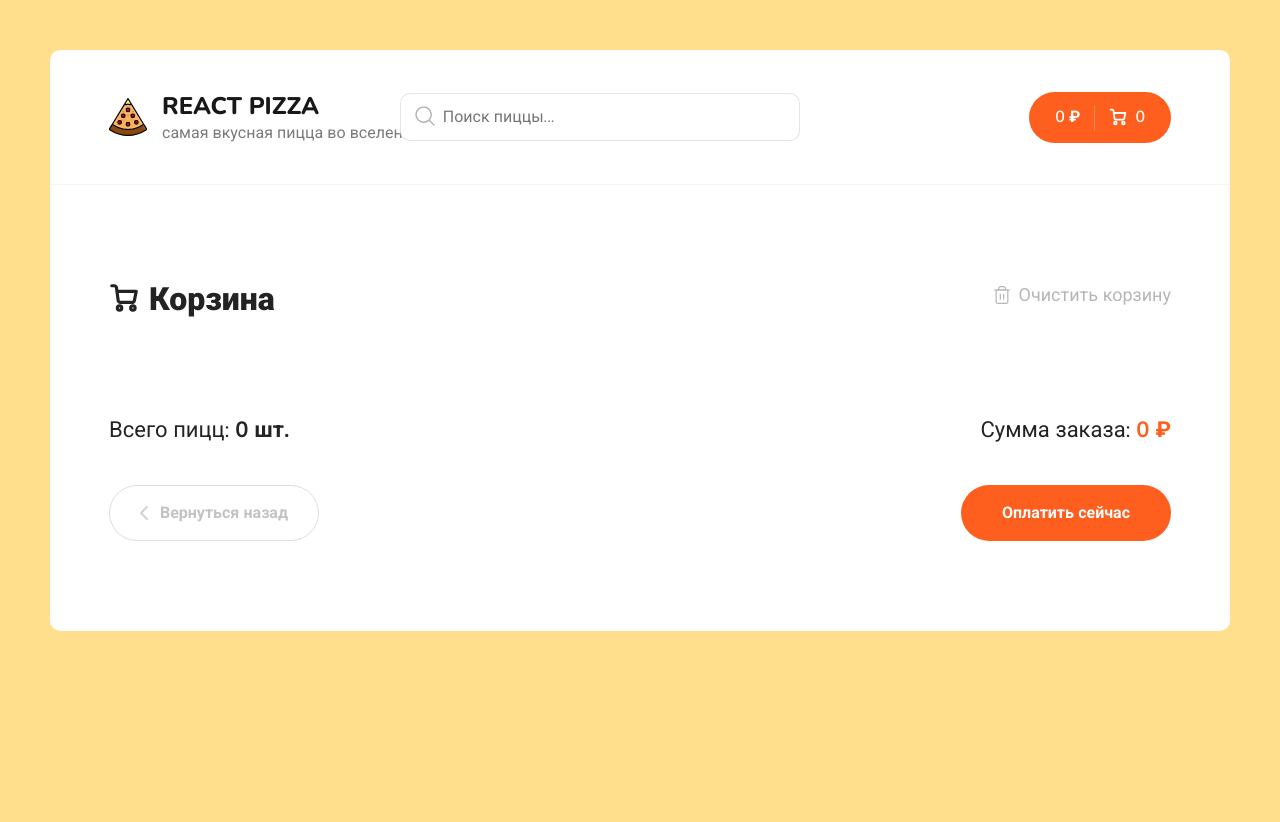
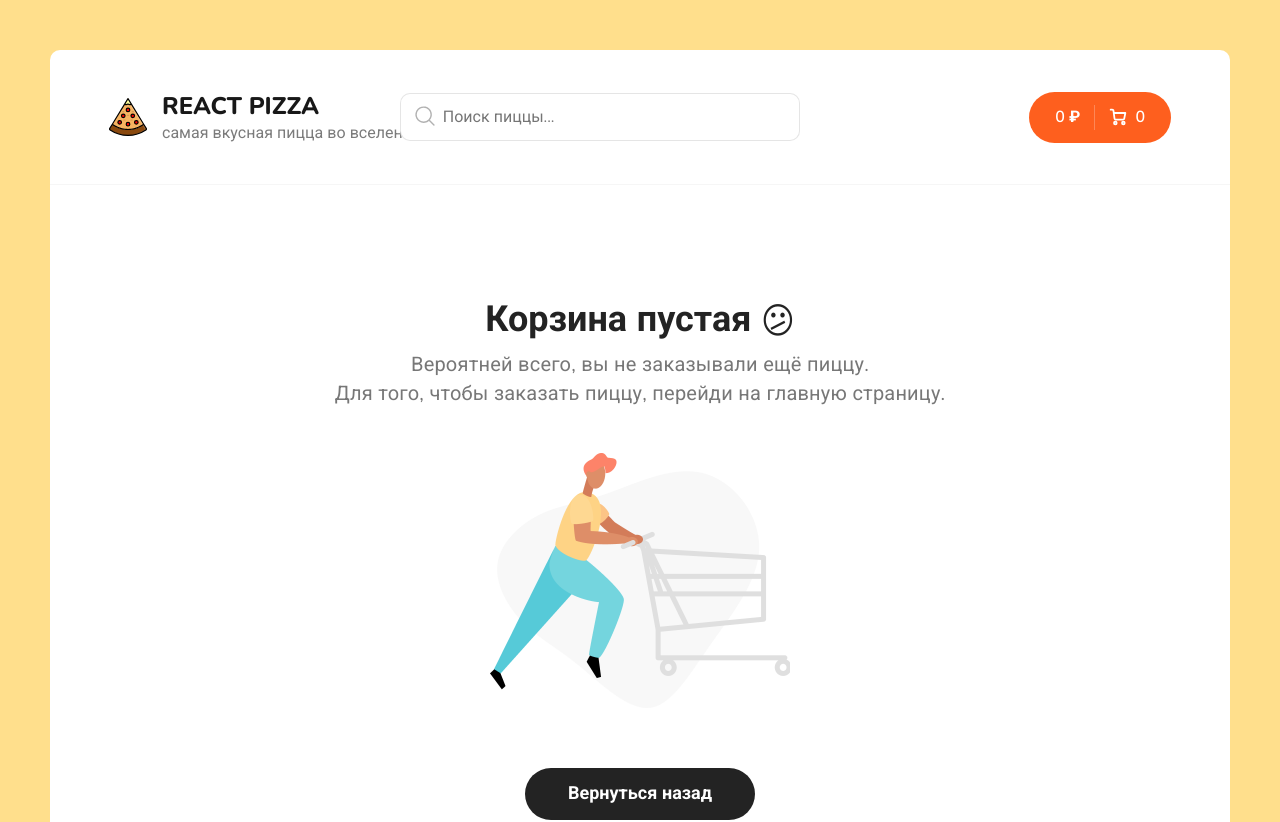
Before and after one commit to MikhailBelov96/Delivery-Food, a React (Create React App) app: page /cart in a window 1280 px wide. Shown: the top 822 px of the page. Before the commit the page ends 800 px from the top, so only its background shows below. Built offline with nearby package versions, Linux system fonts and the light colour scheme.

Commit message:
created empty cart

```diff
--- /dev/null
+++ b/src/components/CartEmpty.jsx
@@ -0,0 +1,25 @@
+import React from 'react';
+import { Link } from 'react-router-dom';
+
+const CartEmpty = () => {
+  return (
+    <>
+      <div class="cart cart--empty">
+        <h2>
+          Корзина пустая <icon>😕</icon>
+        </h2>
+        <p>
+          Вероятней всего, вы не заказывали ещё пиццу.
+          <br />
+          Для того, чтобы заказать пиццу, перейди на главную страницу.
+        </p>
+        <img src="./assets/img/empty-cart.png" alt="Empty cart" />
+        <Link to="/" class="button button--black">
+          <span>Вернуться назад</span>
+        </Link>
+      </div>
+    </>
+  );
+};
+
+export default CartEmpty;
--- a/src/pages/Cart.jsx
+++ b/src/pages/Cart.jsx
@@ -3,6 +3,7 @@
 import { useDispatch, useSelector } from 'react-redux';
 import CartItem from '../components/CartItem';
 import { clearItems } from '../redux/slices/cartSlice';
+import CartEmpty from '../components/CartEmpty';
 
 const Cart = () => {
   const dispatch = useDispatch();
@@ -15,6 +16,10 @@
       dispatch(clearItems());
     }
   };
+
+  if (!totalPrice) {
+    return <CartEmpty />;
+  }
 
   return (
     <div className="container container-cart">
--- a/src/scss/app.scss
+++ b/src/scss/app.scss
@@ -304,17 +304,18 @@
   }
 
   &--empty {
-    margin: 0 auto;
-    width: 560px;
+    margin: 80px auto;
+    width: 620px;
     text-align: center;
 
     h2 {
-      font-size: 32px;
-      margin-bottom: 10px;
+      font-size: 36px;
+      font-weight: 700;
+      margin-bottom: 15px;
     }
 
     p {
-      font-size: 18px;
+      font-size: 20px;
       line-height: 145.4%;
       letter-spacing: 0.01em;
       color: #777777;
```
